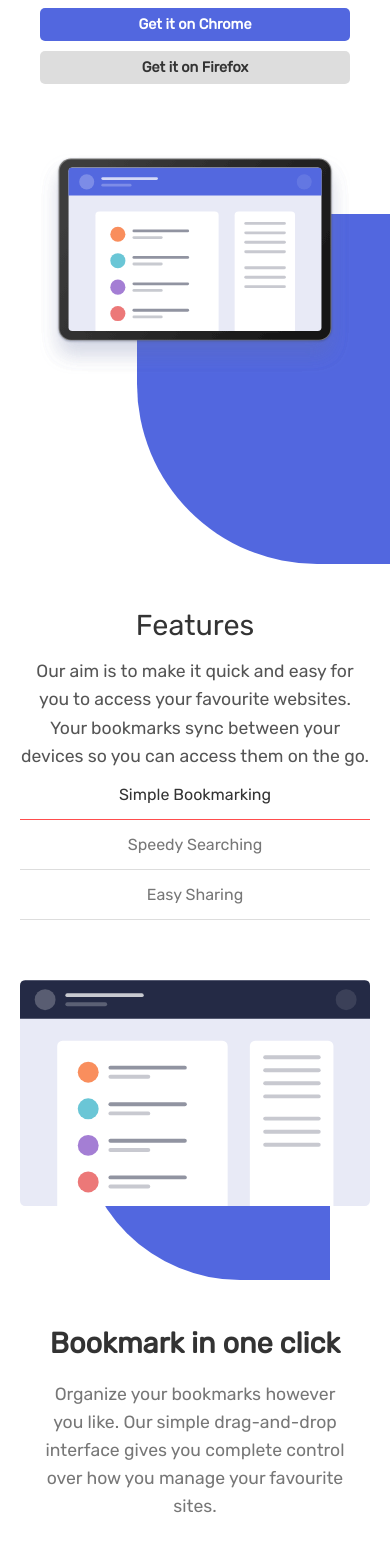
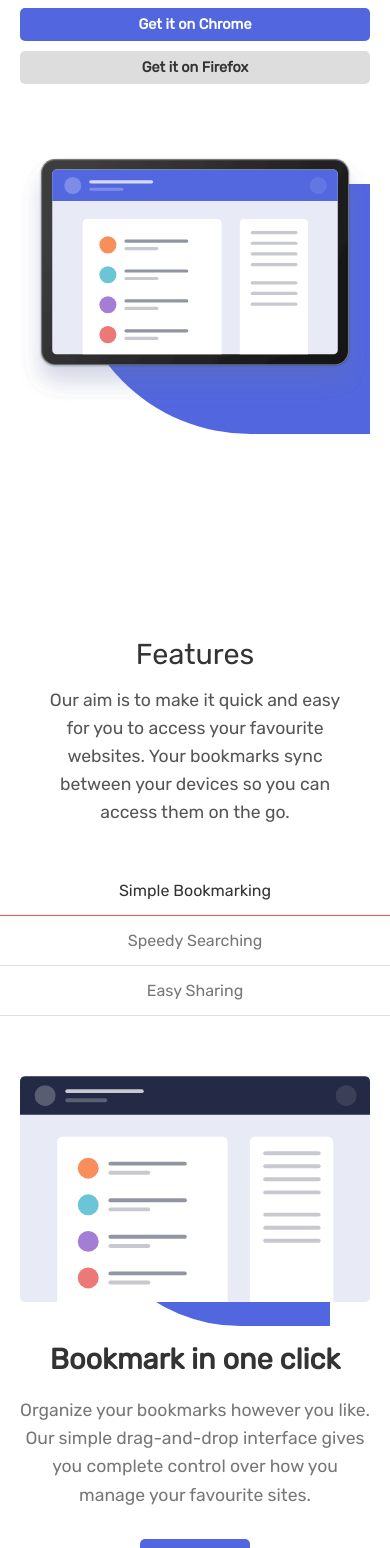
Before and after one commit to claudiabcn/sprint5-reactBookmark, a React (Vite) app: page / in a window 390 px wide. Shown: the part 400-1948 px from the top of the page. Built offline with nearby package versions, Linux system fonts and the light colour scheme.

Commit message:
Editing styles in index, improving blue box

```diff
--- a/src/components/organisms/Features.tsx
+++ b/src/components/organisms/Features.tsx
@@ -36,7 +36,7 @@
         {activeFeature && (
           <article className="tab-panel active">
             <div className="feature-box">
-              <div className="blue-box"></div>
+
               <img src={activeFeature.image} alt={activeFeature.title} />
             </div>
             <div className="text">
--- a/src/components/organisms/Hero.tsx
+++ b/src/components/organisms/Hero.tsx
@@ -17,7 +17,7 @@
         </div>
         </div>
         <div className="hero-image">
-        <div className="blue-box"></div>
+
         <img src="../assets/images/illustration-hero.svg"
               alt="Hero image"
               className="hero-img"/>
--- a/src/index.css
+++ b/src/index.css
@@ -6,7 +6,6 @@
 }
 
 :root {
-
   --primary-blue: #5267df;
   --primary-red: #ff4d4d;
   --dark-blue: #242946;
@@ -15,14 +14,17 @@
   --text-medium: #555;
   --border-light: #ddd;
 
+
   --font-size-clamp: clamp(0.9rem, 1vw, 1.5rem);
   --font-size-body: clamp(0.9rem, 1vw, 1.2rem);
 
-  --section-padding: 80px 40px;
-  --mobile-padding: 60px 20px;
+  --section-padding-vertical-desktop: 80px;
+  --section-padding-vertical-mobile: 60px;
+  --section-padding-horizontal-desktop: 40px;
+  --section-padding-horizontal-mobile: 20px;
+
   --standard-gap: 30px;
   --small-gap: 20px;
-
 
   --border-radius: 5px;
   --transition: 0.3s ease;
@@ -39,8 +41,6 @@
   color: var(--text-medium);
   line-height: 1.6;
 }
-
-
 
 .btn {
   padding: 8px 16px;
@@ -119,7 +119,7 @@
   align-items: center;
   max-width: 1200px;
   margin: 0 auto;
-  padding: 0 40px;
+  padding: 0 var(--section-padding-horizontal-desktop);
   flex-wrap: nowrap;
 }
 
@@ -182,7 +182,7 @@
   display: none;
   z-index: 999;
   flex-direction: column;
-  padding: 20px;
+  padding: var(--small-gap);
 }
 
 .mobile-menu-overlay.is-open {
@@ -193,7 +193,7 @@
   display: flex;
   justify-content: space-between;
   align-items: center;
-  padding: 20px;
+  padding: var(--small-gap);
   width: 100%;
 }
 
@@ -244,7 +244,8 @@
 }
 
 .hero {
-  padding: 80px 40px 100px;
+  padding-top: 80px;
+  padding-bottom: 100px;
 }
 
 .hero-container {
@@ -255,11 +256,12 @@
   flex-wrap: wrap;
   max-width: 1200px;
   margin: 0 auto;
-  padding: 0 20px;
+  padding: 0 var(--section-padding-horizontal-desktop);
 }
 
 .hero-text {
   flex: 1;
+  min-width: 300px;
 }
 
 .hero-text h1 {
@@ -293,7 +295,12 @@
   max-width: 100%;
 }
 
-.hero-image .blue-box {
+.hero-image::after {
+  content: "";
+  position: absolute;
+  background-color: var(--primary-blue);
+  z-index: 0;
+
   top: 80px;
   right: -50px;
   width: 85%;
@@ -302,15 +309,16 @@
   border-bottom-left-radius: 180px;
 }
 
-.blue-box {
-  position: absolute;
-  background-color: var(--primary-blue);
-  z-index: 0;
+.features {
+  padding-top: var(--section-padding-vertical-desktop);
+  padding-bottom: var(--section-padding-vertical-desktop);
+  text-align: center;
 }
 
-.features {
-  padding: 100px 40px;
-  text-align: center;
+.features-header {
+  padding: 0 var(--section-padding-horizontal-desktop);
+  max-width: 1200px;
+  margin: 0 auto 40px;
 }
 
 .features-header h2,
@@ -359,6 +367,7 @@
   justify-content: center;
   align-items: center;
   margin-top: 60px;
+  padding: 0 var(--section-padding-horizontal-desktop);
 }
 
 .tab-panel {
@@ -391,7 +400,12 @@
   display: block;
 }
 
-.feature-box .blue-box {
+.feature-box::after {
+  content: "";
+  position: absolute;
+  background-color: var(--primary-blue);
+  z-index: 0;
+
   top: 100px;
   right: 120px;
   width: 120%;
@@ -424,13 +438,16 @@
 }
 
 .extension {
-  padding: 100px 40px;
+  padding-top: var(--section-padding-vertical-desktop);
+  padding-bottom: var(--section-padding-vertical-desktop);
   text-align: center;
 }
 
 .extension-header,
 .faq-header {
-  margin-bottom: 40px;
+  margin: 0 auto 40px;
+  padding: 0 var(--section-padding-horizontal-desktop);
+  max-width: 1200px;
 }
 
 .extension-header p,
@@ -444,10 +461,11 @@
   justify-content: center;
   gap: var(--standard-gap);
   flex-wrap: wrap;
+  padding: 0 var(--section-padding-horizontal-desktop);
 }
 
 .card {
-  background-color: var(--border-light);
+  background-color:white;
   border-radius: 10px;
   padding: var(--standard-gap);
   width: 300px;
@@ -489,7 +507,8 @@
 }
 
 .faq {
-  padding: 100px 40px;
+  padding-top: var(--section-padding-vertical-desktop);
+  padding-bottom: var(--section-padding-vertical-desktop);
   text-align: center;
 }
 
@@ -497,6 +516,7 @@
   max-width: 600px;
   margin: 0 auto;
   text-align: left;
+  padding: 0 var(--section-padding-horizontal-desktop);
 }
 
 .faq-item {
@@ -543,7 +563,8 @@
 .newsletter {
   background-color: var(--primary-blue);
   color: white;
-  padding: 0px 0 0 0;
+  padding-top: 60px;
+  padding-bottom: 60px;
   text-align: center;
 }
 
@@ -559,6 +580,9 @@
   font-size: clamp(1.6rem, 3.5vw, 2rem);
   margin-bottom: var(--small-gap);
   font-weight: 500;
+  padding: 0 var(--section-padding-horizontal-desktop);
+  max-width: 600px;
+  margin: 0 auto var(--small-gap);
 }
 
 .newsletter-form {
@@ -567,6 +591,9 @@
   justify-content: center;
   gap: 10px;
   margin-bottom: 40px;
+  padding: 0 var(--section-padding-horizontal-desktop);
+  max-width: 600px;
+  margin: 0 auto 40px;
 }
 
 .newsletter-form input {
@@ -592,6 +619,7 @@
   color: var(--primary-red);
   font-size: 0.85rem;
   margin-top: 6px;
+  text-align: left;
 }
 
 .footer {
@@ -603,7 +631,7 @@
 
 .footer-nav {
   background-color: var(--dark-blue);
-  padding: var(--standard-gap) 40px;
+  padding: var(--small-gap) var(--section-padding-horizontal-desktop);
   display: flex;
   flex-wrap: wrap;
   justify-content: space-between;
@@ -634,7 +662,7 @@
 }
 
 .social-icons img:hover,
-{
+.mobile-social img:hover {
   filter: brightness(0) saturate(100%) invert(49%) sepia(48%) saturate(2988%) hue-rotate(330deg) brightness(100%) contrast(101%);
 }
 
@@ -652,8 +680,18 @@
   }
 }
 
+@media (max-width: 768px) {
 
-@media (max-width: 768px) {
+  .nav-container,
+  .hero-container,
+  .extension-header,
+  .faq-header,
+  .features-content,
+  .newsletter-form,
+  .footer-nav {
+      padding-left: var(--section-padding-horizontal-mobile);
+      padding-right: var(--section-padding-horizontal-mobile);
+  }
 
   .nav-container {
     flex-direction: column;
@@ -665,7 +703,7 @@
     display: block;
     position: absolute;
     top: 20px;
-    right: 20px;
+    right: var(--section-padding-horizontal-mobile);
     z-index: 1000;
   }
 
@@ -673,9 +711,9 @@
     display: none;
   }
 
-
   .hero {
-    padding: 80px 20px;
+    padding-top: 80px;
+    padding-bottom: 80px;
   }
 
   .hero-container {
@@ -692,15 +730,25 @@
     gap: 10px;
   }
 
+  .hero-image::after {
+    right: 0;
+    left: auto;
+    width: 90%;
+    max-width: 300px;
+    height: 250px;
+    top: 50px;
+  }
 
   .features {
-    padding: 150px 20px;
+    padding-top: 150px;
+    padding-bottom: 150px;
   }
 
   .features-tabs {
     flex-direction: column;
     gap: 0;
     border-bottom: none;
+    padding: 0;
   }
 
   .tab {
@@ -726,18 +774,19 @@
 
   .text {
     text-align: center;
-    padding: 80px 20px 0;
+    padding: 0;
   }
 
-  .feature-box .blue-box {
+  .feature-box::after {
     right: 40px;
     max-width: 250px;
     height: 200px;
+    top: 50px;
   }
 
-
   .extension {
-    padding: 0 20px;
+    padding-top: var(--section-padding-vertical-mobile);
+    padding-bottom: var(--section-padding-vertical-mobile);
   }
 
   .extension-cards {
@@ -752,7 +801,8 @@
   }
 
   .faq {
-    padding: 80px 20px;
+    padding-top: var(--section-padding-vertical-mobile);
+    padding-bottom: var(--section-padding-vertical-mobile);
   }
 
   .faq-answer {
@@ -760,15 +810,15 @@
   }
 
   .faq-list {
-    padding: 0 var(--small-gap);
+    padding-left: var(--section-padding-horizontal-mobile);
+    padding-right: var(--section-padding-horizontal-mobile);
   }
-
 
   .footer-nav {
     flex-direction: column;
     align-items: center;
     text-align: center;
-    padding: var(--small-gap);
+    gap: var(--small-gap);
   }
 
   .nav-menu {
```
